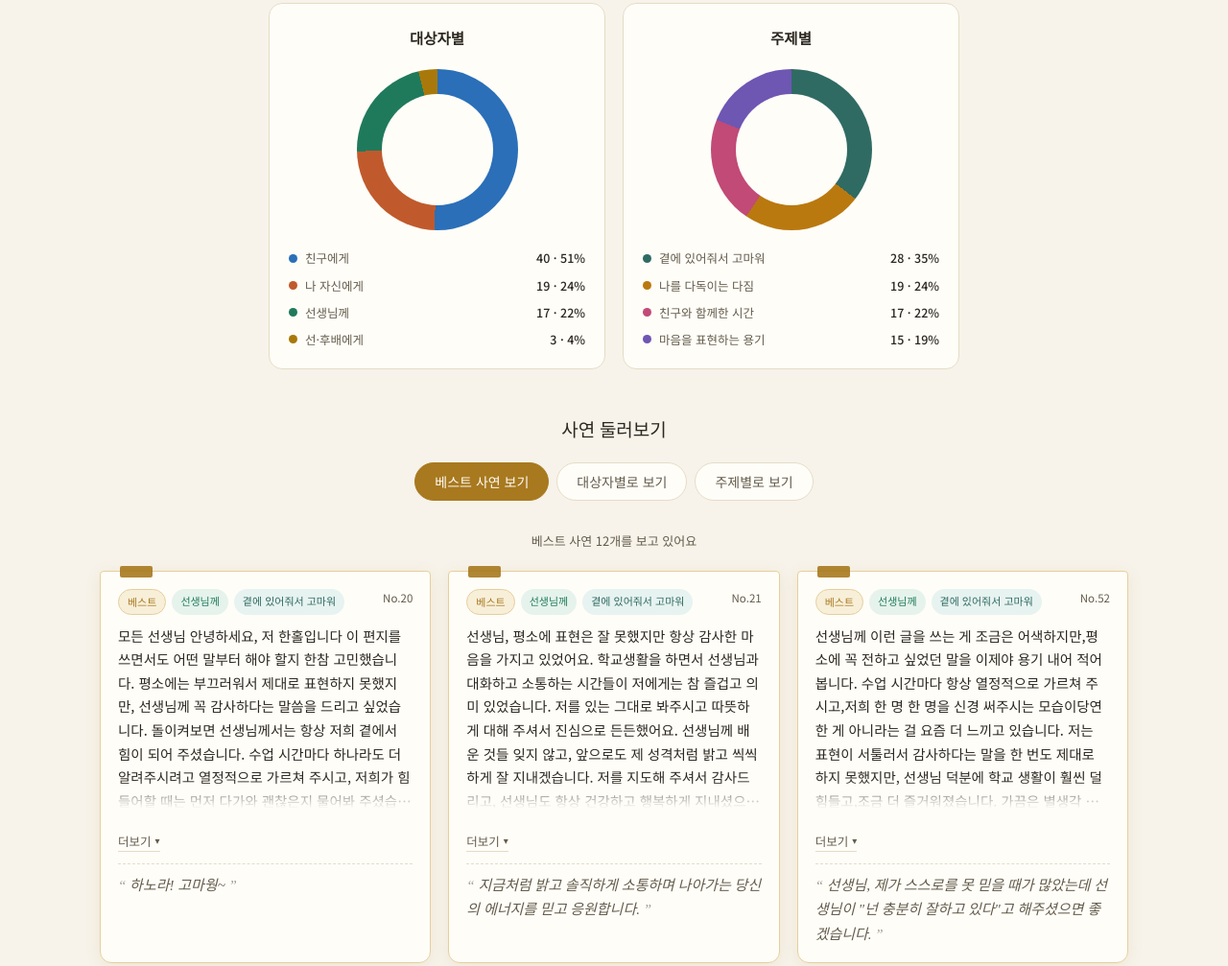
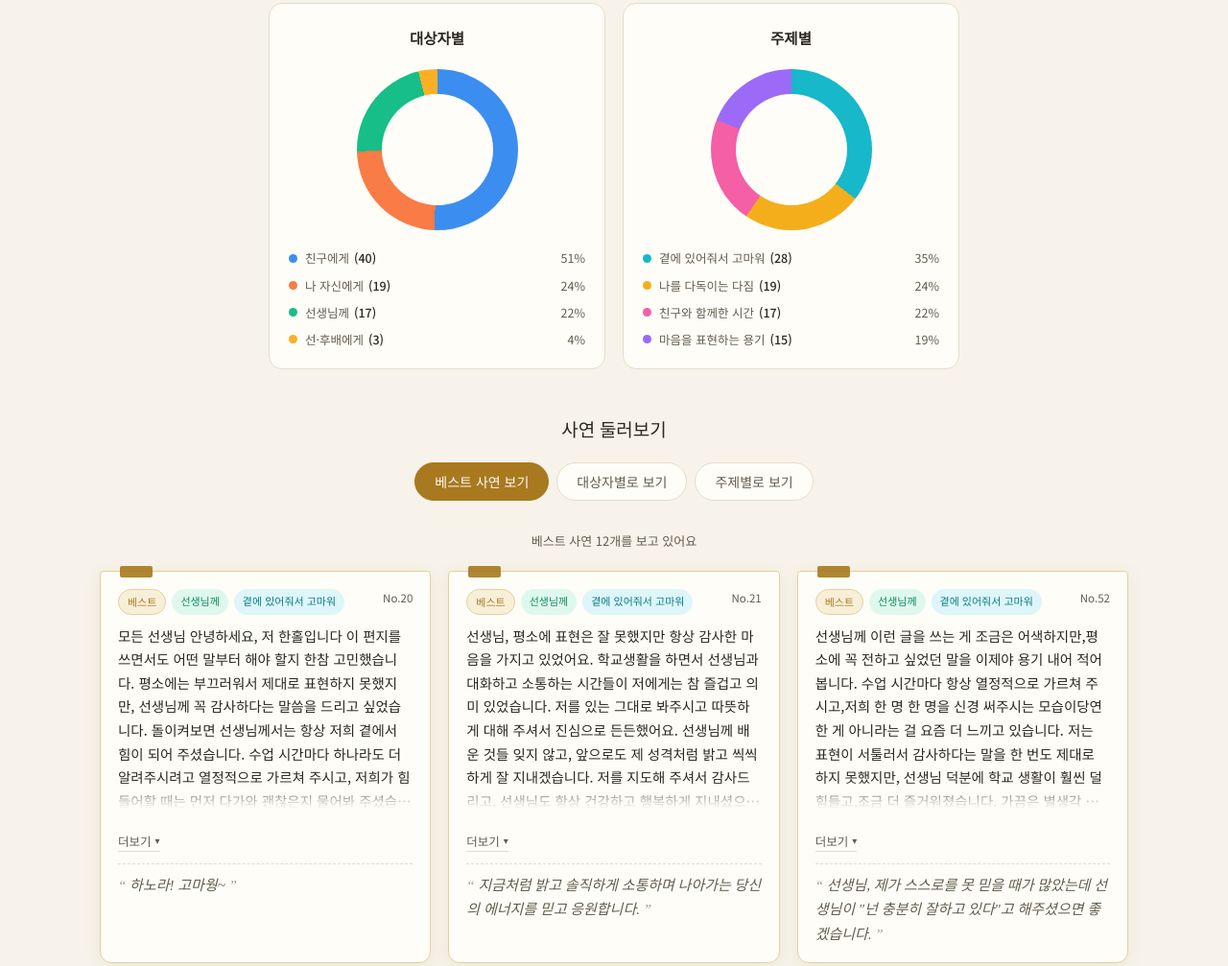
Before and after one commit to hjlee-sketch/111, a plain HTML site: page index.html in a window 1280 px wide. Shown: the part 460-1467 px from the top of the page at 96% size. Drawn offline with Linux system fonts and the light colour scheme; a web font is replaced by a local one.

Commit message:
Update index.html

```diff
--- a/index.html
+++ b/index.html
@@ -14,14 +14,15 @@
     --ink:#2B2820;
     --ink-soft:#635C4C;
     --line:#E4DCC8;
-    --friend:#2a6fb8; --friend-bg:#E7F0FA;
-    --self:#c05a2c; --self-bg:#FBEAE1;
-    --teacher:#1f7a5c; --teacher-bg:#E5F3EC;
-    --senior:#a8790a; --senior-bg:#FBF0DA;
-    --t1:#6e56b3; --t1-bg:#EDE9F9;
-    --t2:#b9790f; --t2-bg:#FAF0DA;
-    --t3:#c14a76; --t3-bg:#FBEAF1;
-    --t4:#2f6b63; --t4-bg:#E7F3F0;
+    /* 밝은 색 = 도넛·범례 점·카드 상단 테이프 / -ink = 배지 글자(가독성) */
+    --friend:#3B8EF0; --friend-ink:#1C63BE; --friend-bg:#E6F1FF;
+    --self:#F97B45;   --self-ink:#C9531F;   --self-bg:#FFEBE1;
+    --teacher:#17BE87; --teacher-ink:#0A8A5F; --teacher-bg:#DFF8EE;
+    --senior:#FBB024; --senior-ink:#A87004; --senior-bg:#FFF3DA;
+    --t1:#9B6BF7; --t1-ink:#6B39D6; --t1-bg:#F0E8FF;
+    --t2:#F5AE1B; --t2-ink:#A87200; --t2-bg:#FFF4DA;
+    --t3:#F45FA6; --t3-ink:#C41F70; --t3-bg:#FFE8F3;
+    --t4:#16B8C9; --t4-ink:#087C8C; --t4-bg:#DEF6F9;
     --best:#a8791f; --best-bg:#F8EFD9; --best-line:#E5CF9C;
   }
   *{box-sizing:border-box;}
@@ -58,9 +59,11 @@
   .donut-center .num{font-family:'Gowun Batang', serif; font-size:26px; font-weight:700;}
   .donut-center .lbl{font-size:10.5px; color:var(--ink-soft); margin-top:2px;}
   .legend{display:flex; flex-direction:column; gap:7px; text-align:left;}
-  .legend-row{display:flex; align-items:center; gap:8px; font-size:12.5px; color:var(--ink-soft);}
+  .legend-row{display:flex; align-items:center; gap:5px; font-size:12.5px; color:var(--ink-soft);}
+  .legend-row .legend-dot{margin-right:3px;}
   .legend-dot{width:9px; height:9px; border-radius:50%; flex-shrink:0;}
-  .legend-row .lv{margin-left:auto; color:var(--ink); font-weight:500;}
+  .legend-row .cnt{color:var(--ink); font-weight:500;}
+  .legend-row .lv{margin-left:auto; color:var(--ink-soft); font-variant-numeric:tabular-nums;}
 
   .mode-toggle{display:flex; justify-content:center; gap:8px; margin:8px 0 18px; flex-wrap:wrap;}
   .mode-btn{font-size:14px; font-weight:500; padding:9px 20px; border-radius:999px; border:1px solid var(--line); background:var(--paper-card); color:var(--ink-soft); cursor:pointer; font-family:inherit;}
@@ -85,23 +88,27 @@
   .card-top{display:flex; justify-content:space-between; align-items:flex-start; margin-bottom:10px; flex-wrap:wrap; gap:6px;}
   .badges{display:flex; gap:6px; flex-wrap:wrap;}
   .badge{font-size:11px; font-weight:500; padding:3px 9px; border-radius:999px; white-space:nowrap;}
-  .card.friend .badge.target{color:var(--friend); background:var(--friend-bg);}
-  .card.self .badge.target{color:var(--self); background:var(--self-bg);}
-  .card.teacher .badge.target{color:var(--teacher); background:var(--teacher-bg);}
-  .card.senior .badge.target{color:var(--senior); background:var(--senior-bg);}
-  .badge.theme.t1{color:var(--t1); background:var(--t1-bg);}
-  .badge.theme.t2{color:var(--t2); background:var(--t2-bg);}
-  .badge.theme.t3{color:var(--t3); background:var(--t3-bg);}
-  .badge.theme.t4{color:var(--t4); background:var(--t4-bg);}
+  .card.friend .badge.target{color:var(--friend-ink); background:var(--friend-bg);}
+  .card.self .badge.target{color:var(--self-ink); background:var(--self-bg);}
+  .card.teacher .badge.target{color:var(--teacher-ink); background:var(--teacher-bg);}
+  .card.senior .badge.target{color:var(--senior-ink); background:var(--senior-bg);}
+  .badge.theme.t1{color:var(--t1-ink); background:var(--t1-bg);}
+  .badge.theme.t2{color:var(--t2-ink); background:var(--t2-bg);}
+  .badge.theme.t3{color:var(--t3-ink); background:var(--t3-bg);}
+  .badge.theme.t4{color:var(--t4-ink); background:var(--t4-bg);}
   .badge.best{color:var(--best); background:var(--best-bg); border:1px solid var(--best-line);}
   .num-tag{font-size:11.5px; color:var(--ink-soft); flex-shrink:0;}
 
   .msg{font-size:14.5px; margin:0; color:var(--ink); white-space:pre-line;}
-  .msg-wrap{position:relative; margin:0 0 14px;}
-  .msg-wrap.clamped .msg{display:-webkit-box; -webkit-line-clamp:8; -webkit-box-orient:vertical; overflow:hidden;}
-  .msg-wrap.clamped::after{content:""; position:absolute; left:0; right:0; bottom:0; height:36px; pointer-events:none; background:linear-gradient(to bottom, rgba(255,253,248,0), var(--paper-card) 85%);}
-  .card.is-best .msg-wrap.clamped::after{background:linear-gradient(to bottom, rgba(255,253,248,0), var(--paper-card) 85%);}
+  .clampable{position:relative;}
+  .msg-wrap{margin:0 0 14px;}
+  .wish-wrap{margin:0;}
+  .clampable.clamped > p{display:-webkit-box; -webkit-box-orient:vertical; overflow:hidden;}
+  .msg-wrap.clamped .msg{-webkit-line-clamp:8;}
+  .wish-wrap.clamped .wish{-webkit-line-clamp:3;}
+  .clampable.clamped::after{content:""; position:absolute; left:0; right:0; bottom:0; height:34px; pointer-events:none; background:linear-gradient(to bottom, rgba(255,253,248,0), var(--paper-card) 85%);}
   .more-btn{display:inline-flex; align-items:center; gap:4px; font-family:inherit; font-size:12.5px; color:var(--ink-soft); background:none; border:none; border-bottom:1px solid var(--line); padding:0 0 1px; margin:-6px 0 12px; cursor:pointer;}
+  .more-btn.wish-more{margin:8px 0 0;}
   .more-btn:hover{color:var(--ink); border-bottom-color:var(--ink-soft);}
   .more-btn:focus-visible{outline:2px solid var(--ink); outline-offset:3px;}
   .more-btn[hidden]{display:none;}
@@ -335,7 +342,7 @@ function renderDonut(field, labels, colors, donutId, numId, legendId){
   document.getElementById(donutId).style.background = `conic-gradient(${stops.join(', ')})`;
   document.getElementById(numId).textContent = keys.length;
   document.getElementById(legendId).innerHTML = keys.map(o => `
-    <div class="legend-row"><span class="legend-dot" style="background:${colors[o.k]};"></span>${labels[o.k]}<span class="lv">${o.n} · ${Math.round(o.n/total*100)}%</span></div>
+    <div class="legend-row"><span class="legend-dot" style="background:${colors[o.k]};"></span>${labels[o.k]}<span class="cnt">(${o.n})</span><span class="lv">${Math.round(o.n/total*100)}%</span></div>
   `).join('');
 }
 
@@ -355,7 +362,10 @@ function renderFilters(){
 
 /* ── 카드 ── */
 function cardHtml(d, isBest){
-  const wishHtml = d.wish && d.wish.trim() ? `<p class="wish">${d.wish}</p>` : '';
+  const wishHtml = d.wish && d.wish.trim()
+    ? `<div class="wish-wrap clampable"><p class="wish">${d.wish}</p></div>
+       <button class="more-btn wish-more" type="button" aria-expanded="false" hidden>더보기 <span class="arw">▾</span></button>`
+    : '';
   const reasonHtml = isBest && d.reason ? `<p class="best-note">${d.reason}</p>` : '';
   const bestBadge = isBest ? `<span class="badge best">베스트</span>` : '';
   return `
@@ -368,7 +378,7 @@ function cardHtml(d, isBest){
       <span class="num-tag">No.${d.id}</span>
     </div>
     ${reasonHtml}
-    <div class="msg-wrap"><p class="msg">${d.msg}</p></div>
+    <div class="msg-wrap clampable"><p class="msg">${d.msg}</p></div>
     <button class="more-btn" type="button" aria-expanded="false" hidden>더보기 <span class="arw">▾</span></button>
     ${wishHtml}
   `;
@@ -403,14 +413,13 @@ function renderGrid(){
   applyClamp();
 }
 
-/* ── 긴 사연은 8줄까지만 보여주고 '더보기'로 펼치기 ── */
+/* ── 사연은 8줄, 응원 한마디는 3줄까지만 보여주고 '더보기'로 펼치기 ── */
 function applyClamp(){
-  grid.querySelectorAll('.card').forEach(card => {
-    const wrap = card.querySelector('.msg-wrap');
-    const btn = card.querySelector('.more-btn');
-    if(!wrap || !btn || wrap.dataset.expanded === 'true') return;
+  grid.querySelectorAll('.clampable').forEach(wrap => {
+    const btn = wrap.nextElementSibling;
+    if(!btn || !btn.classList.contains('more-btn') || wrap.dataset.expanded === 'true') return;
     wrap.classList.add('clamped');
-    const p = wrap.querySelector('.msg');
+    const p = wrap.firstElementChild;
     const overflows = p.scrollHeight > p.clientHeight + 2;
     if(overflows){
       btn.hidden = false;
```
